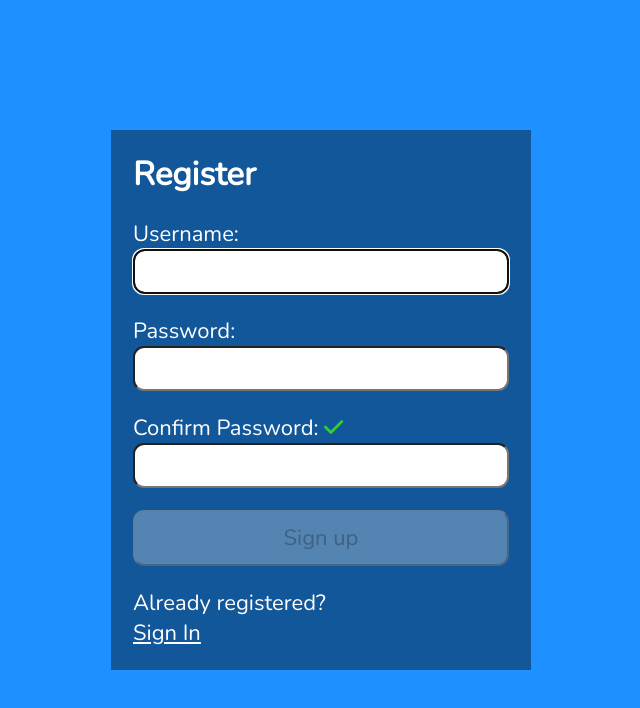
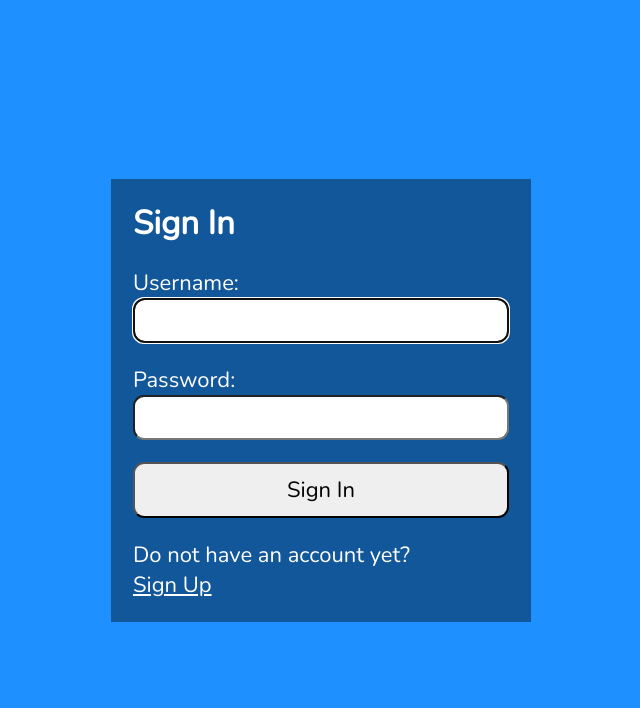
Before and after one commit to anujbhai/dg-react-authentication, a React (Vite) app: page / in a window 1280 px wide. Shown: the top 708 px of the page, without its empty margins (319-959 px from the left). Built offline with nearby package versions, Linux system fonts and the light colour scheme.

Commit message:
dg-react-auth-02-login-auth-with-axios - continued.

```diff
--- a/src/App.jsx
+++ b/src/App.jsx
@@ -1,9 +1,11 @@
+import Login from "./components/Login"
 import Register from "./components/Register"
 
 function App() {
   return (
     <main className="App">
-      <Register />
+      {/*<Register />*/}
+      <Login />
     </main>
   )
 }
--- a/src/components/Login/index.jsx
+++ b/src/components/Login/index.jsx
@@ -10,16 +10,61 @@ const Login = () => {
   const [success, setSuccess] = useState(false)
 
   useEffect(() => {
-    useRef.current.focus()
+    userRef.current.focus()
   }, [])
 
   useEffect(() => {
     setErrMsg('')
   }, [user, pwd])
 
+  const handleSubmit = (e) => {
+    e.preventDefault()
+
+
+  }
+
   return (
     <section>
-      Login
+      <p
+        ref={errRef}
+        className={errMsg ? 'errMsg' : 'offscreen'}
+        aria-live="assertive"
+      >{errMsg}</p>
+
+      <h1>Sign In</h1>
+
+      <form onSubmit={handleSubmit}>
+        <label htmlFor="username">Username:</label>
+
+        <input
+          type="text"
+          id="username"
+          ref={userRef}
+          onChange={e => setPwd(e.target.value)}
+          value={pwd}
+          required
+        />
+
+        <label htmlFor="password">Password:</label>
+
+        <input
+          type="password"
+          id="password"
+          onChange={e => setUser(e.target.value)}
+          value={user}
+          required
+        />
+
+        <button>Sign In</button>
+      </form>
+
+      <p>
+        Do not have an account yet?<br />
+        <span className="line">
+          {/* put router link here */}
+          <a href="#">Sign Up</a>
+        </span>
+      </p>
     </section>
   )
 }
```
